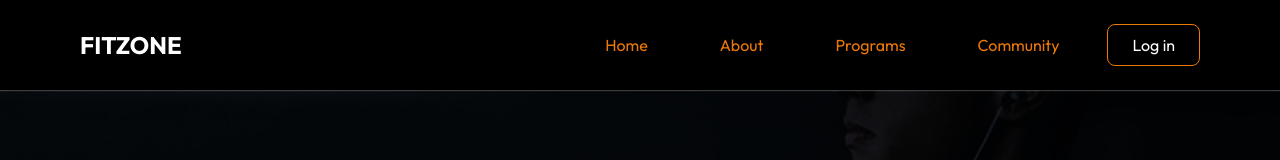
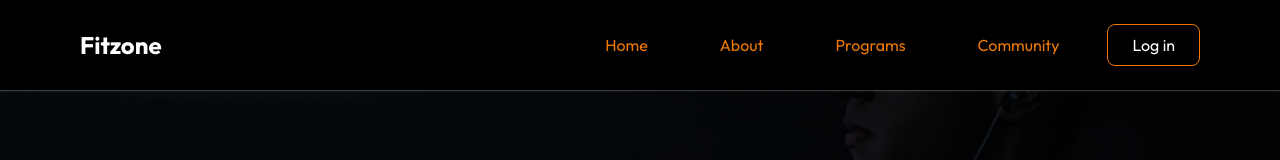
Before and after one commit to Muizz-Salis/Fitnessapp, a Next.js app: page /about in a window 1280 px wide. Shown: the top 160 px of the page. Built offline with nearby package versions, Linux system fonts and the light colour scheme.

Commit message:
Add Navbar to Homepage and update branding text

```diff
--- a/src/app/page.js
+++ b/src/app/page.js
@@ -1,4 +1,5 @@
 "use client"
+
 import Homepage from "@/components/homepage";
 
 export default function Home() {
@@ -6,6 +7,7 @@
 <div>
   <Homepage/>
 
+
 </div>
   );
 }
--- a/src/components/Navbar.js
+++ b/src/components/Navbar.js
@@ -14,9 +14,8 @@
       <div className="max-w-6xl mx-auto px-4 py-6 flex justify-between items-center">
         {/* Logo with Link to Homepage */}
         <Link href="/">
-          <h1 className="text-2xl font-bold text-white cursor-pointer transition">
-            FITZONE
-          </h1>
+          <div className="text-2xl font-bold text-white">Fitzone</div>
+
         </Link>
 
         {/* Hamburger Menu for Mobile */}
--- a/src/components/homepage.js
+++ b/src/components/homepage.js
@@ -50,6 +50,7 @@
   return (
     <div>
       <Navbar />
+
 
       {/* Main Section */}
       <div className="flex flex-col md:flex-row justify-between items-center p-8 md:p-12 bg-black text-white">
```
